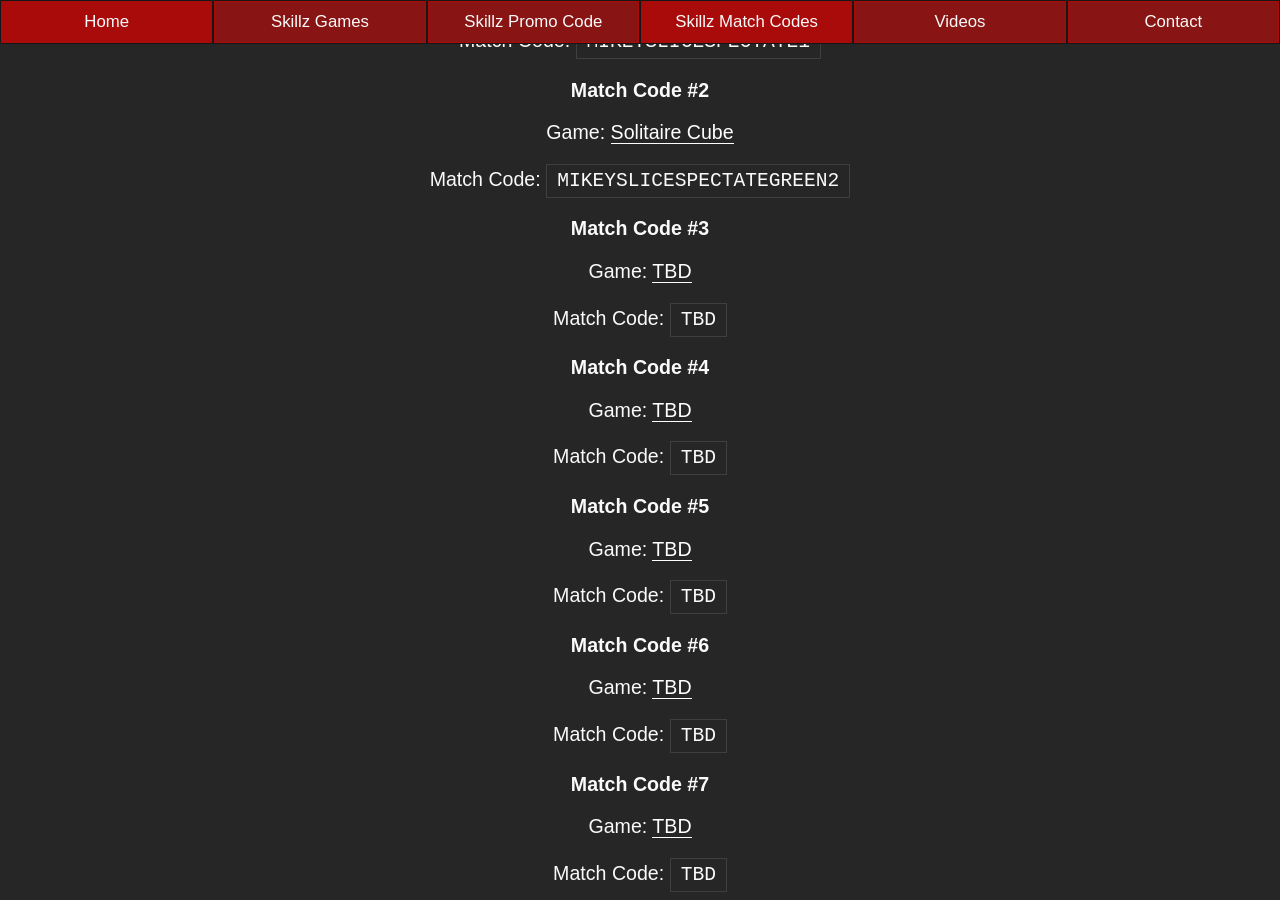
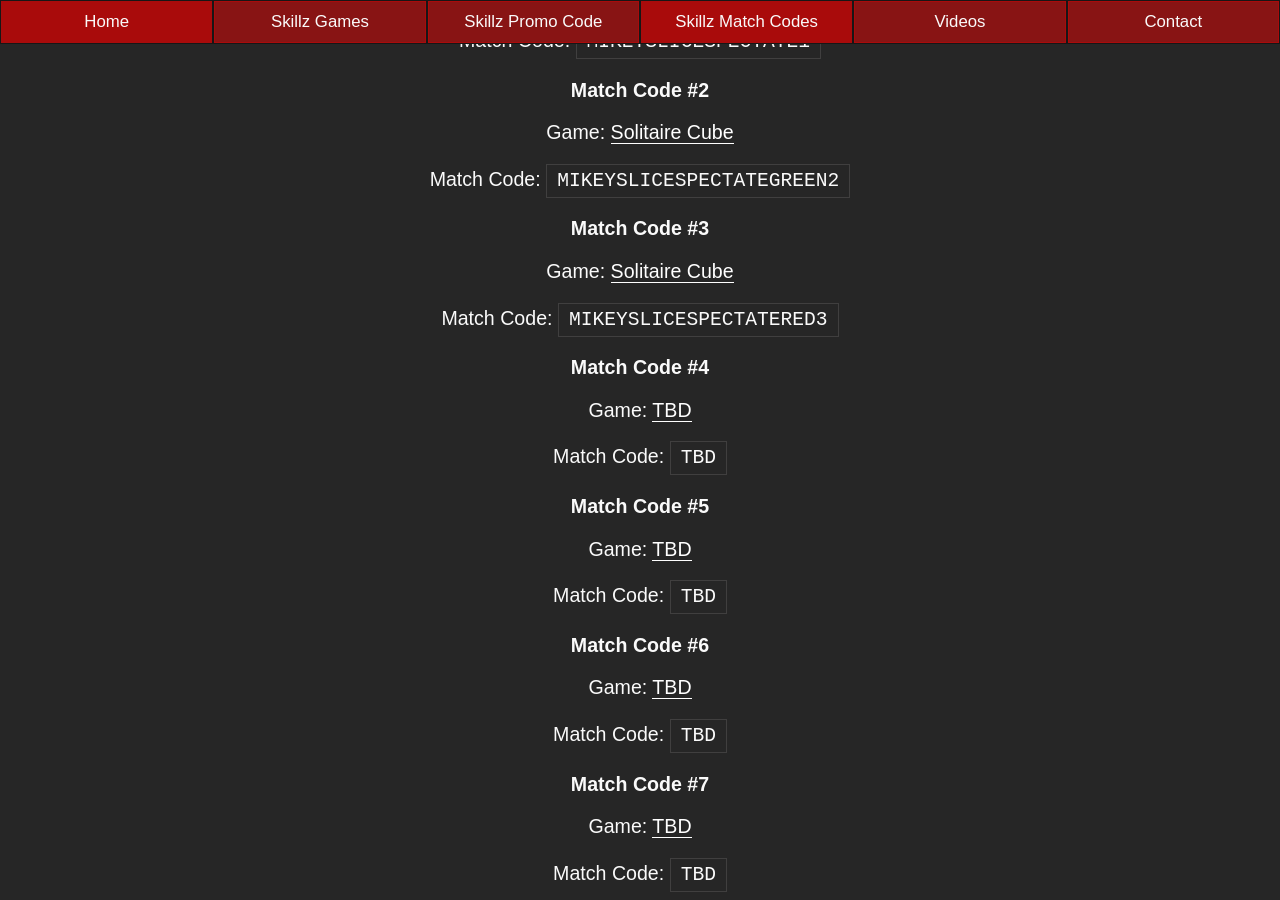
Before and after one commit to mikeyslice/esports-medium, a Jekyll site: the page built from skillz-match-codes.md, in a window 1280 px wide and 900 px high, scrolled down 3382 px. Built offline with Jekyll 4.4.1, drawn with Linux system fonts in a browser that asks for light colours.

Commit message:
Update Skillz Match Codes “skillz-match-codes”

```diff
--- a/_includes/pages/skillz-match-codes.html
+++ b/_includes/pages/skillz-match-codes.html
@@ -115,9 +115,9 @@
 
 <h3>Match Code #3</h3>
 
-<p>Game: <a href="/skillz-games/">TBD</a><p>
+<p>Game: <a href="/skillz-games/">Solitaire Cube</a><p>
 
-<p>Match Code: <code>TBD</code><p>
+<p>Match Code: <code>MIKEYSLICESPECTATERED3</code><p>
 
 <h3>Match Code #4</h3>
 
```
